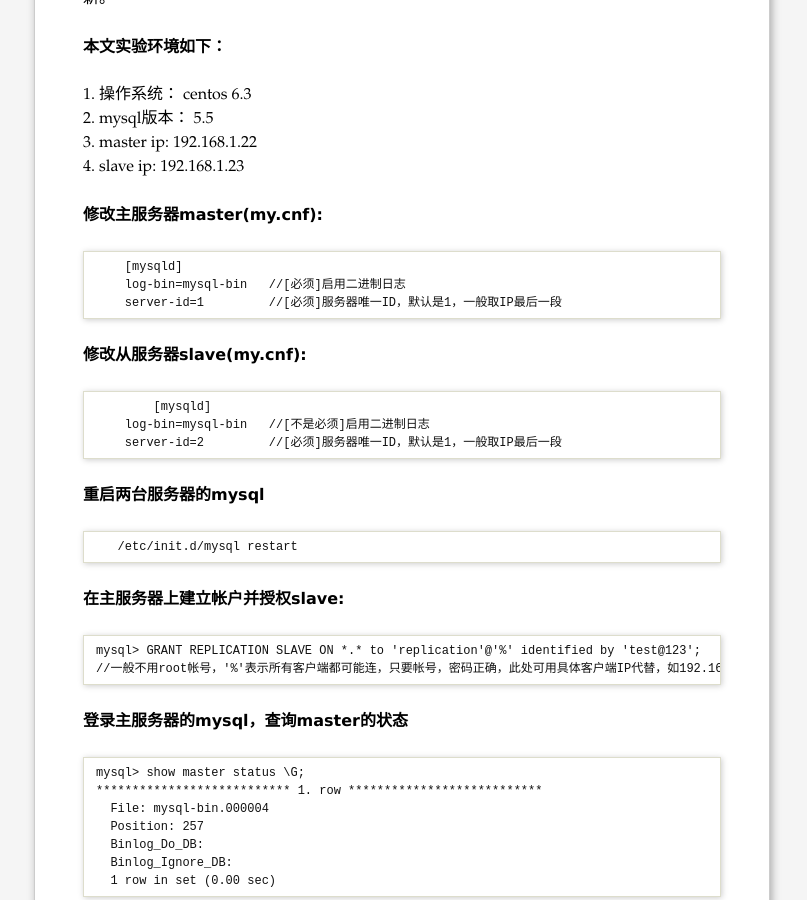
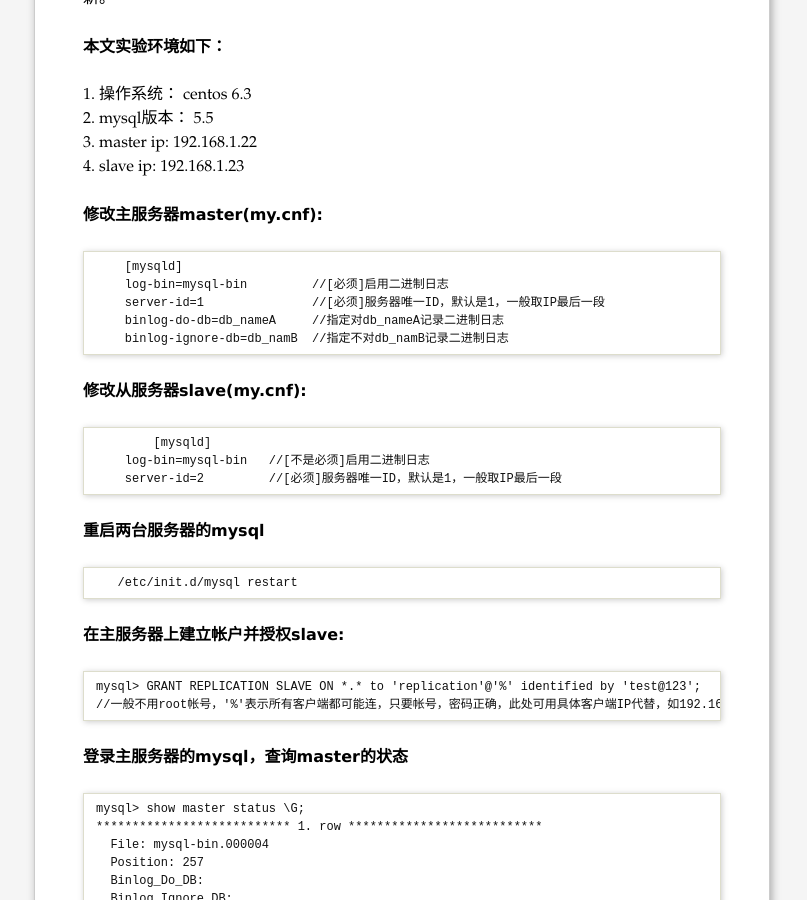
Before and after one commit to yuzujin/yuzujin.github.com, a Jekyll site: the page built from _posts/2016-11-17-mysql.md, in a window 1280 px wide and 900 px high, scrolled down 406 px. Shown: the whole window, without its empty margins (238-1045 px from the left). Built offline with Jekyll 4.4.1, drawn with Linux system fonts in a browser that asks for light colours.

Commit message:
add new post 2016-11-17

````diff
--- a/_posts/2016-11-17-mysql.md
+++ b/_posts/2016-11-17-mysql.md
@@ -24,8 +24,10 @@ mysql支持单向、异步复制，复制过程中一个服务器充当主服务
 
 ```
     [mysqld]
-    log-bin=mysql-bin   //[必须]启用二进制日志
-    server-id=1         //[必须]服务器唯一ID，默认是1，一般取IP最后一段
+    log-bin=mysql-bin         //[必须]启用二进制日志
+    server-id=1               //[必须]服务器唯一ID，默认是1，一般取IP最后一段
+    binlog-do-db=db_nameA     //指定对db_nameA记录二进制日志
+    binlog-ignore-db=db_namB  //指定不对db_namB记录二进制日志
 ```
 
 
````
